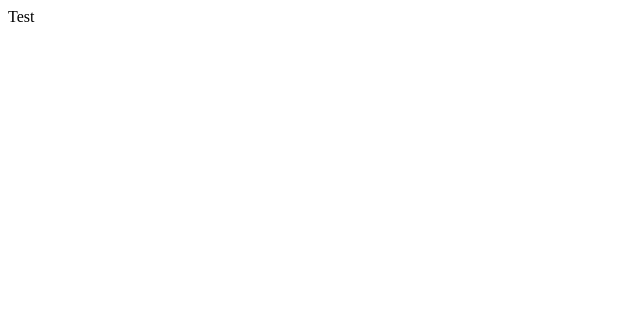
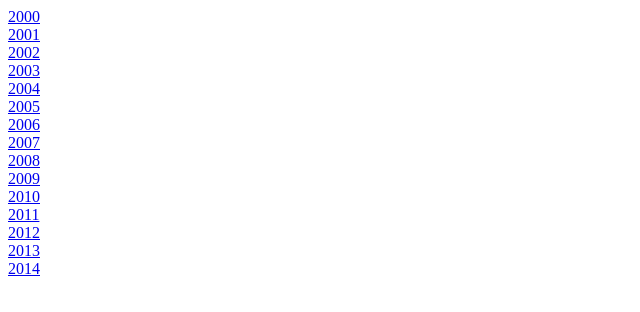
Before and after one commit to yashpatel5400/DisVis, a plain HTML site: page index.html in a window 1280 px wide. Shown: the whole page, without its empty margins (0-640 px from the left). Drawn offline with Linux system fonts and the light colour scheme.

Commit message:
Added files via upload

```diff
--- a/index.html
+++ b/index.html
@@ -1 +1,19 @@
-Test
+<html>
+	<body>
+		<a href="./visuals/disease_visual2000.html">2000</a> </br>
+		<a href="./visuals/disease_visual2001.html">2001</a> </br>
+		<a href="./visuals/disease_visual2002.html">2002</a> </br>
+		<a href="./visuals/disease_visual2003.html">2003</a> </br>
+		<a href="./visuals/disease_visual2004.html">2004</a> </br>
+		<a href="./visuals/disease_visual2005.html">2005</a> </br>
+		<a href="./visuals/disease_visual2006.html">2006</a> </br>
+		<a href="./visuals/disease_visual2007.html">2007</a> </br>
+		<a href="./visuals/disease_visual2008.html">2008</a> </br>
+		<a href="./visuals/disease_visual2009.html">2009</a> </br>
+		<a href="./visuals/disease_visual2010.html">2010</a> </br>
+		<a href="./visuals/disease_visual2011.html">2011</a> </br>
+		<a href="./visuals/disease_visual2012.html">2012</a> </br>
+		<a href="./visuals/disease_visual2013.html">2013</a> </br>
+		<a href="./visuals/disease_visual2014.html">2014</a> </br>
+	</body>
+</html>
```
